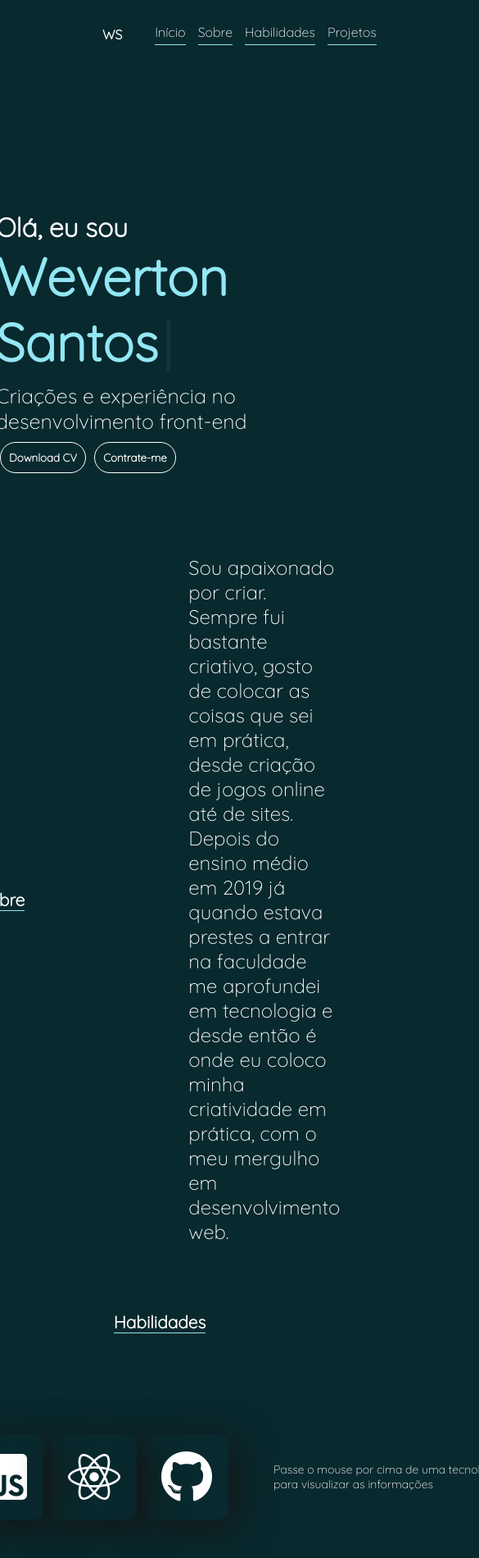
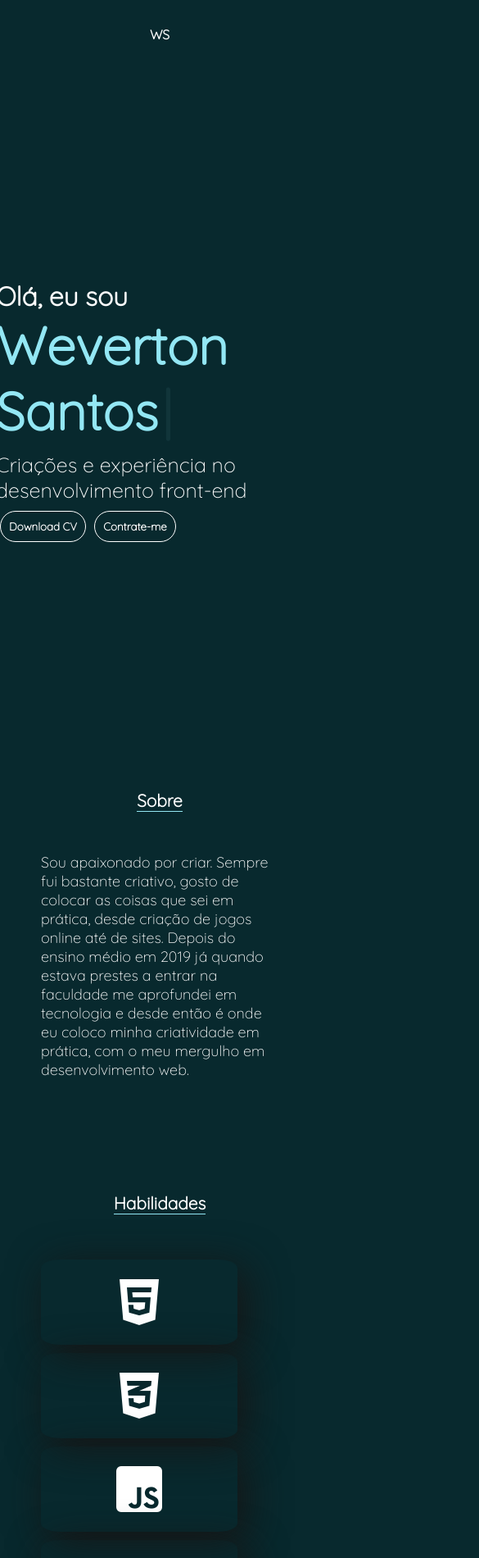
Before and after one commit to wevertonsantos/portfolio-weverton, a React (Create React App) app: page / in a window 390 px wide. Shown: the top 1900 px of the page at 82% size, 585 px wide, since content can reach past the window. Built offline with nearby package versions, Linux system fonts and the light colour scheme; the HTML template or start-up script is replaced by a standard one.

Commit message:
responsividade

```diff
--- a/src/componentes/Cabecalho/Cabecalho.css
+++ b/src/componentes/Cabecalho/Cabecalho.css
@@ -52,3 +52,32 @@ header h1,a{
 	color: #fff;
 	cursor: pointer;
 }
+
+@media (max-width:768px){
+	header h1{
+		margin-left: 10px;
+	}
+	header ul{
+		margin-right: 10px;
+	}
+
+}
+
+@media (max-width:460px) {
+	.ativaCor{
+		display: none;
+	}
+	header{
+		width: 100%;
+		justify-content: center;
+		align-items: center;
+		position: initial;
+	}
+	header nav{
+		display: none;
+	}
+	header h1{
+		margin: 0;
+		text-align: center;
+	}
+}
--- a/src/componentes/Habilidades/Habilidades.css
+++ b/src/componentes/Habilidades/Habilidades.css
@@ -36,3 +36,44 @@
     height: 150px;
     width: 300px;
 }
+
+@media (max-width:1024px){
+
+    .tecnologias div{
+        flex-direction: column;
+    }
+
+    .tecnologias-container{
+        display: flex;
+        flex-direction: column;
+        flex-wrap: wrap;
+
+        width: 250px;
+        height: 350px;
+    }
+}
+
+@media (max-width: 460px){
+
+    .tecnologias h1{
+        margin-bottom: 50px;
+    }
+
+    .tecnologias{
+        margin: 60px 0;
+    }
+
+    .tecnologias div{
+        margin-top: 0;
+        display: grid;
+    }
+
+    .explicacao{
+        text-align: center;
+        margin-top: 50px;
+        margin-left: 0;
+    }
+    .tecnologias-container{
+        margin-bottom: 10px;
+    }
+}
--- a/src/componentes/Projetos/Projetos.css
+++ b/src/componentes/Projetos/Projetos.css
@@ -17,12 +17,24 @@
 }
 
 .container div{
-    margin: 10px;
-    background-color: #fff;
+    margin: 5px 10px;
     width: 300px;
-    height: 200px;
+    height: 165px;
+    padding: 0 20px;
 
     box-shadow: 10px 10px 50px #161616;
+}
+
+.play-requisicoes{
+    background-image: url('../../imagens/plataforma.png');
+    background-repeat: no-repeat;
+    background-size: contain;
+}
+
+.consultalivros{
+    background-image: url('../../imagens/consultalivros.png');
+    background-repeat: no-repeat;
+    background-size: contain;
 }
 
 .projetos button{
@@ -37,3 +49,7 @@
 
     cursor: pointer;
 }
+
+.projetos a {
+    text-decoration: none;
+}
--- a/src/componentes/Sobre/Sobre.css
+++ b/src/componentes/Sobre/Sobre.css
@@ -3,7 +3,7 @@
     justify-content: center;
     align-items: center;
     padding: 0 150px;
-    height: 60vh;
+    height: 100vh;
 }
 
 .sobre h1{
@@ -15,3 +15,34 @@
 .sobre p{
     font-size: 24px;
 }
+
+@media (max-width: 768px) {
+    .sobre{
+        flex-direction: column;
+    }
+
+    .sobre h1{
+        margin-bottom: 50px;
+        margin-right: 0;
+    }
+
+    .sobre p{
+        font-size: 16px;
+    }
+}
+
+@media (max-width:460px) {
+    .sobre{
+        flex-direction: column;
+        height: 50vh;
+        padding: 0 50px;
+    }
+    .sobre h1{
+        margin-bottom: 50px;
+        margin-right: 0;
+    }
+    .sobre p{
+        font-size: 18px;
+    }
+
+}
```
